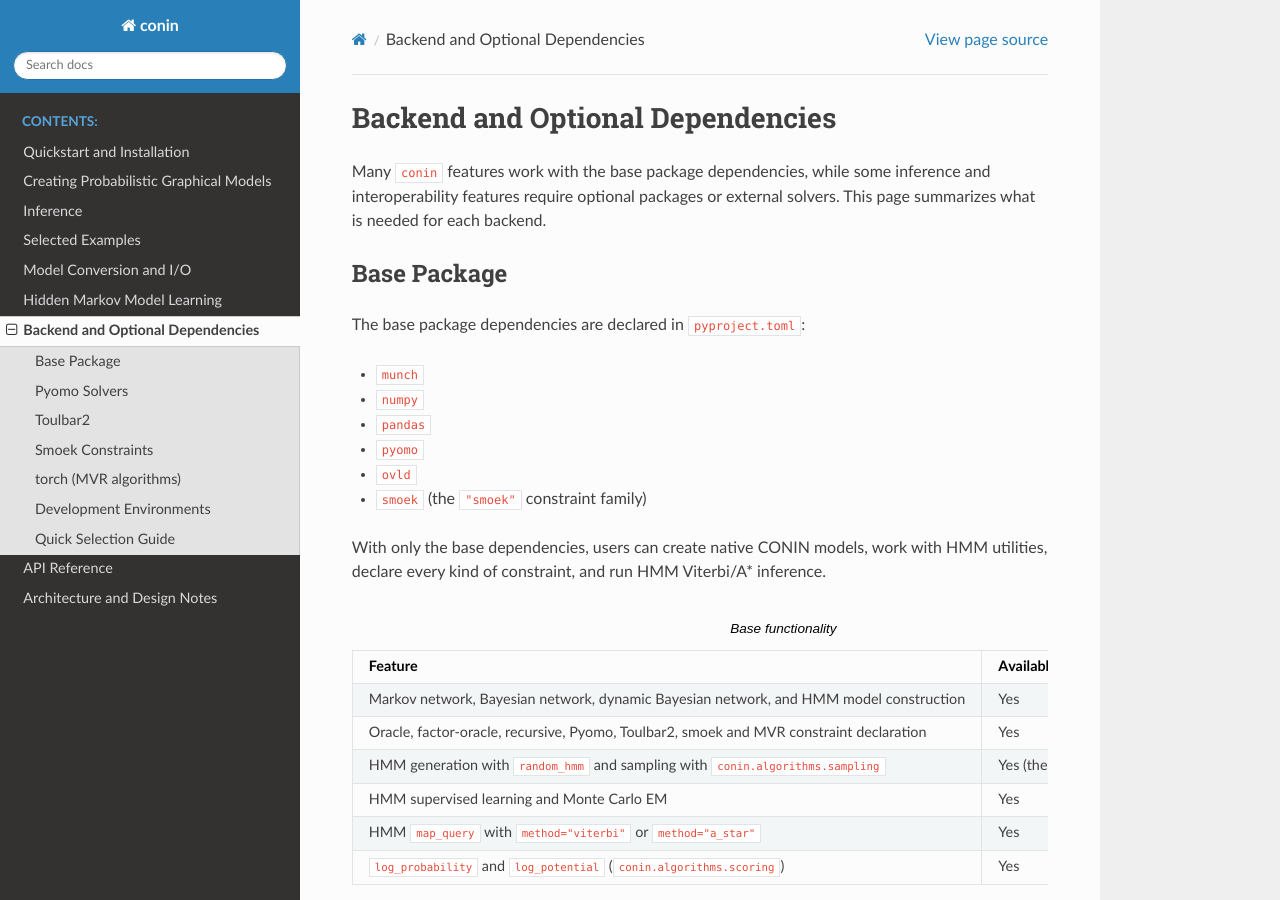
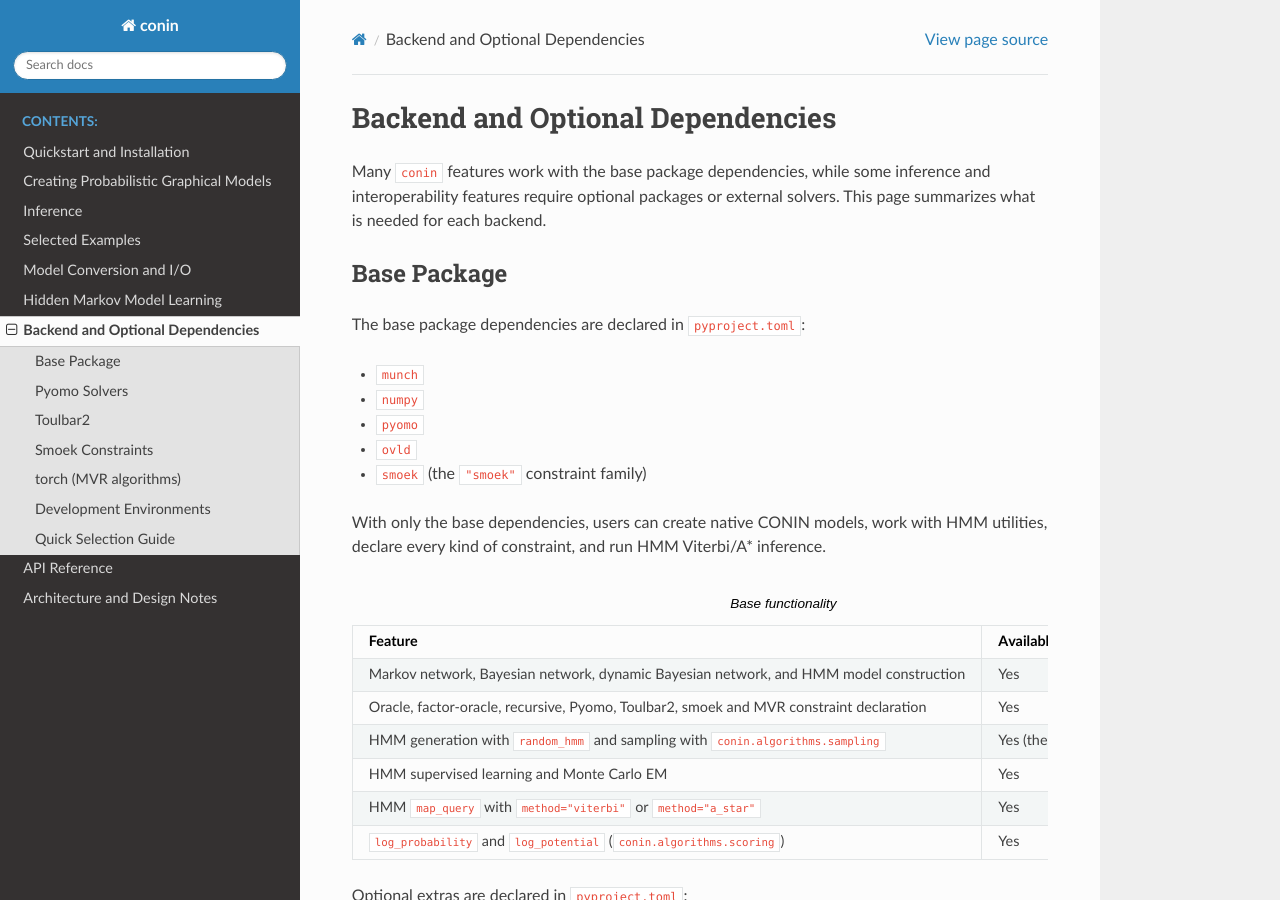
Before and after one commit to sandialabs/conin, a Sphinx documentation site: the page built from doc/sphinx/backends.rst, in a window 1280 px wide and 900 px high. Built offline with Sphinx 7.4.7 and the Read the Docs theme 3.1.0, drawn with Linux system fonts in a browser that asks for light colours.

Commit message:
Remove pandas

```diff
--- a/dev_environment.yml
+++ b/dev_environment.yml
@@ -8,12 +8,12 @@ dependencies:
   - flake8
   - munch
   - numpy
-  - pandas
   - pip
   - pip:
     - highspy
     - nbmake
     - nbstripout
+    - ovld
     - pytoulbar2
     - smoek
     - -e git+https://github.com/sandialabs/or_topas.git#egg=or_topas
--- a/doc/sphinx/backends.rst
+++ b/doc/sphinx/backends.rst
@@ -12,7 +12,6 @@ The base package dependencies are declared in ``pyproject.toml``:
 
 - ``munch``
 - ``numpy``
-- ``pandas``
 - ``pyomo``
 - ``ovld``
 - ``smoek`` (the ``"smoek"`` constraint family)
--- a/environment.yml
+++ b/environment.yml
@@ -7,10 +7,10 @@ channels:
 dependencies:
   - munch
   - numpy
-  - pandas
   - pip
   - pip:
     - highspy
+    - ovld
     - pytoulbar2
     - smoek
     - -e git+https://github.com/sandialabs/or_topas.git#egg=or_topas
--- a/pyproject.toml
+++ b/pyproject.toml
@@ -8,7 +8,6 @@
 dependencies = [
     "munch",
     "numpy",
-    "pandas",
     "pyomo",
     "ovld",
     "smoek",
```
Also changed, not shown: CHANGELOG.md (+3 -0 lines), doc/notebooks/MVR/learning.ipynb, doc/notebooks/MVR/marginal_map.ipynb, doc/notebooks/MVR/sat_time.ipynb, doc/notebooks/MVR/viterbi.ipynb.
